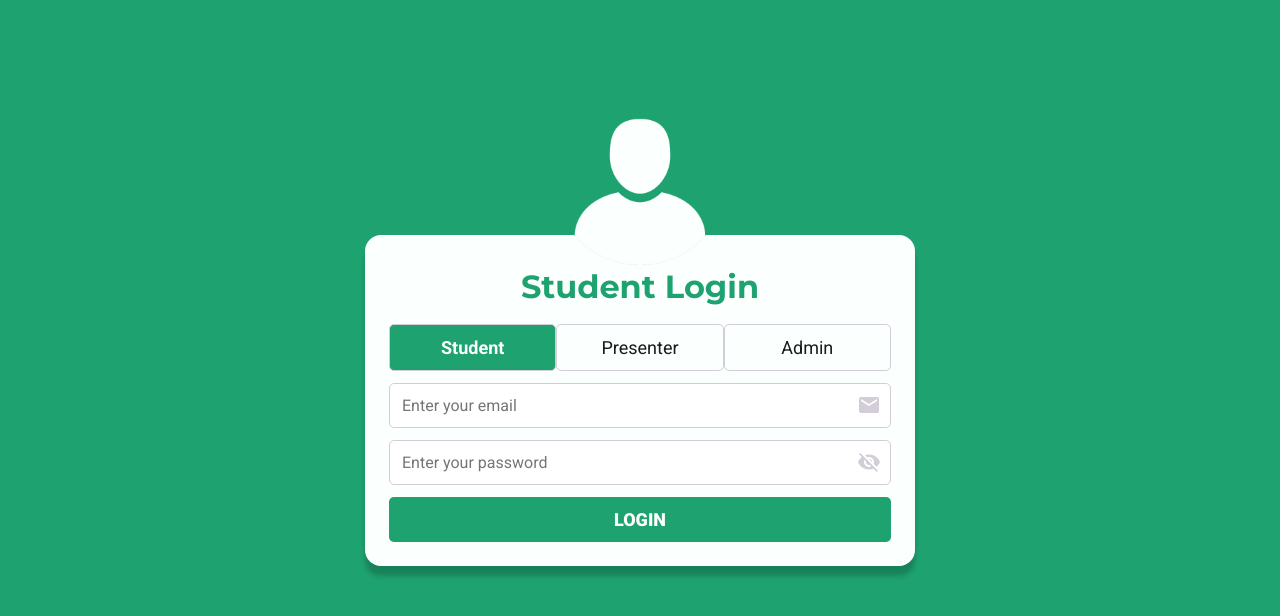
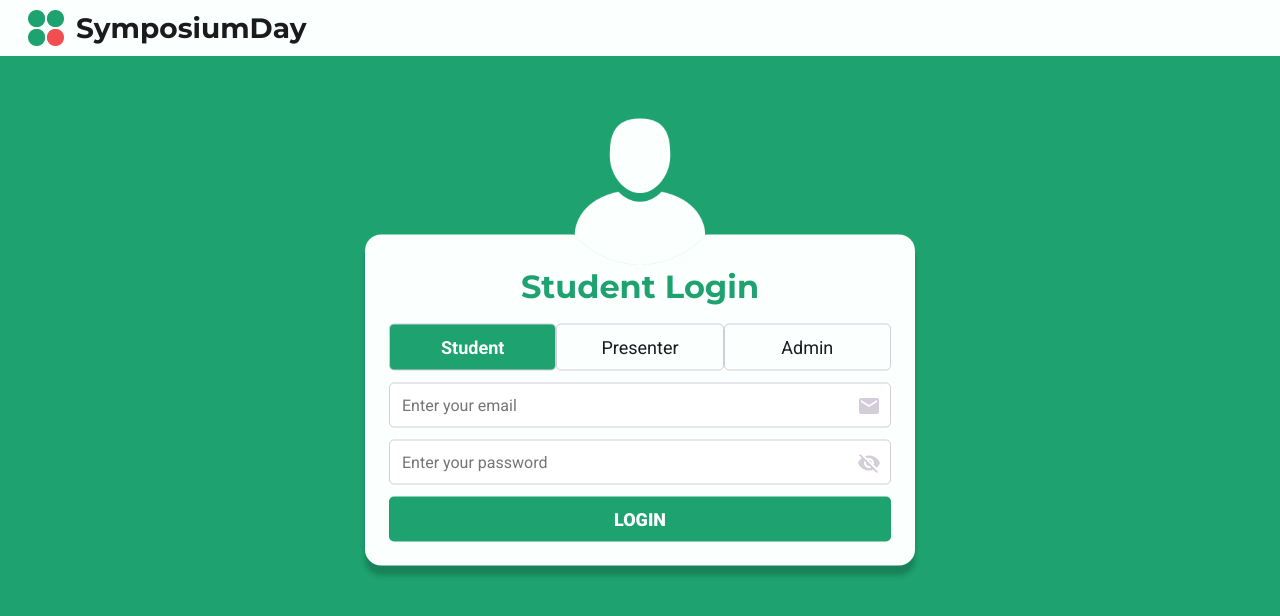
Before and after one commit to RiyadWritesCode/DEPLOYMENT_SymposiumDay, a React (Create React App) app in the folder client/: page /login in a window 1280 px wide. Shown: the top 616 px of the page. Built offline with nearby package versions, Linux system fonts and the light colour scheme.

Commit message:
Implemented navbar on login page

```diff
--- a/client/src/CSS/Login.module.css
+++ b/client/src/CSS/Login.module.css
@@ -1,18 +1,18 @@
 @import url("https://fonts.googleapis.com/css2?family=Montserrat:wght@400;600;700;800;900&family=Roboto:wght@400;500;700;900&display=swap");
 @import url("https://fonts.googleapis.com/icon?family=Material+Icons");
+
+html,
+body {
+  height: 100%;
+}
 
 /* PAGE STYLES */
 .container {
   background-color: #1ea270;
-  display: flex;
-  justify-content: center;
-  align-items: center;
-  position: fixed;
-  top: 0;
-  left: 0;
-  width: 100%;
-  height: 100%;
-  margin: 0;
+  left: 50%;
+  top: 50%;
+  position: absolute;
+  transform: translate(-50%, -50%);
 }
 
 .login h1 {
@@ -30,7 +30,6 @@
   border-radius: 16px;
   min-width: 600px;
   box-shadow: 0 10px 5px 0 rgba(0, 0, 0, 0.2); /* x-offset, y-offset, blur-radius, spread-radius, color */
-  position: relative; /* Needed for absolute positioning of the child */
 }
 
 @media (max-width: 1800px) {
--- a/client/src/pages/Admin/Views/Presenter/PresenterView.js
+++ b/client/src/pages/Admin/Views/Presenter/PresenterView.js
@@ -7,7 +7,7 @@
 import { generate } from "random-words";
 import { Link } from "react-router-dom";
 import { FixedSizeList as List } from "react-window";
-import * as XLSX from "xlsx/xlsx.js";
+import * as XLSX from "xlsx/xlsx";
 
 const PresenterView = () => {
   const { user } = useAuthContext();
--- a/client/src/pages/Admin/Views/Student/StudentView.js
+++ b/client/src/pages/Admin/Views/Student/StudentView.js
@@ -7,7 +7,7 @@
 import { generate } from "random-words";
 import { Link } from "react-router-dom";
 import { FixedSizeList as List } from "react-window";
-import * as XLSX from "xlsx/xlsx.js";
+import * as XLSX from "xlsx/xlsx";
 
 const StudentView = () => {
   const { user } = useAuthContext();
--- a/client/src/pages/Admin/Views/Symposium/FullSymposiumView.js
+++ b/client/src/pages/Admin/Views/Symposium/FullSymposiumView.js
@@ -8,7 +8,7 @@
 import { FixedSizeList as FixedSizeList } from "react-window";
 import { VariableSizeList as VariableSizeList } from "react-window";
 
-import * as XLSX from "xlsx/xlsx.js";
+import * as XLSX from "xlsx/xlsx";
 
 import Navbar from "../../../../components/Navbar.js";
 
--- a/client/src/pages/Login.js
+++ b/client/src/pages/Login.js
@@ -40,6 +40,7 @@
 
   return (
     <div className={styles.login}>
+      <Navbar />
       <div className={styles.container}>
         <form className={styles.loginForm} onSubmit={handleSubmit}>
           <div className={styles.userIconContainer}>
```
Also changed, not shown: client/src/index.js (line endings or trailing spaces).
